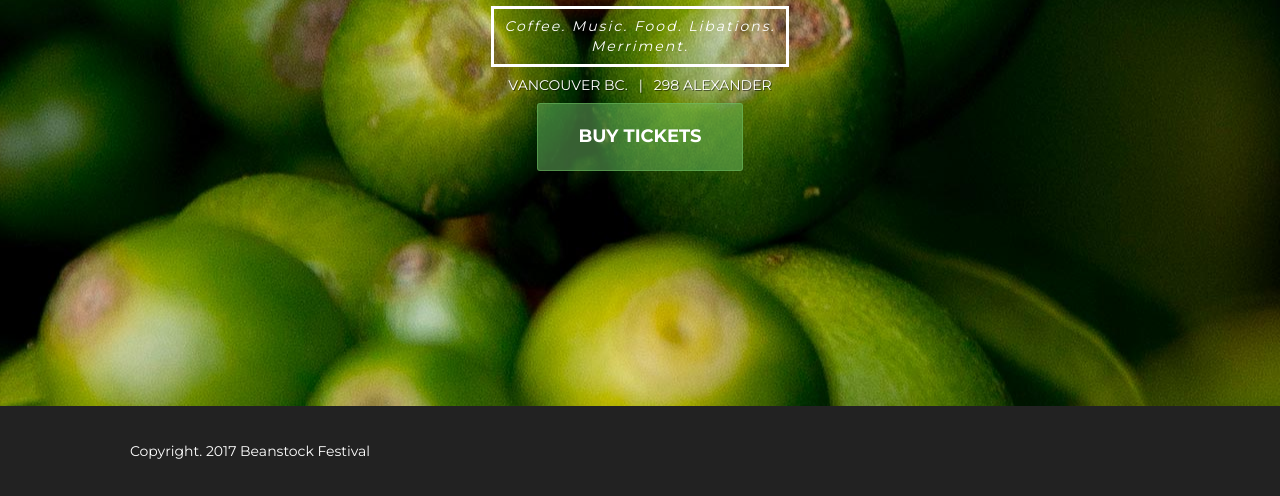
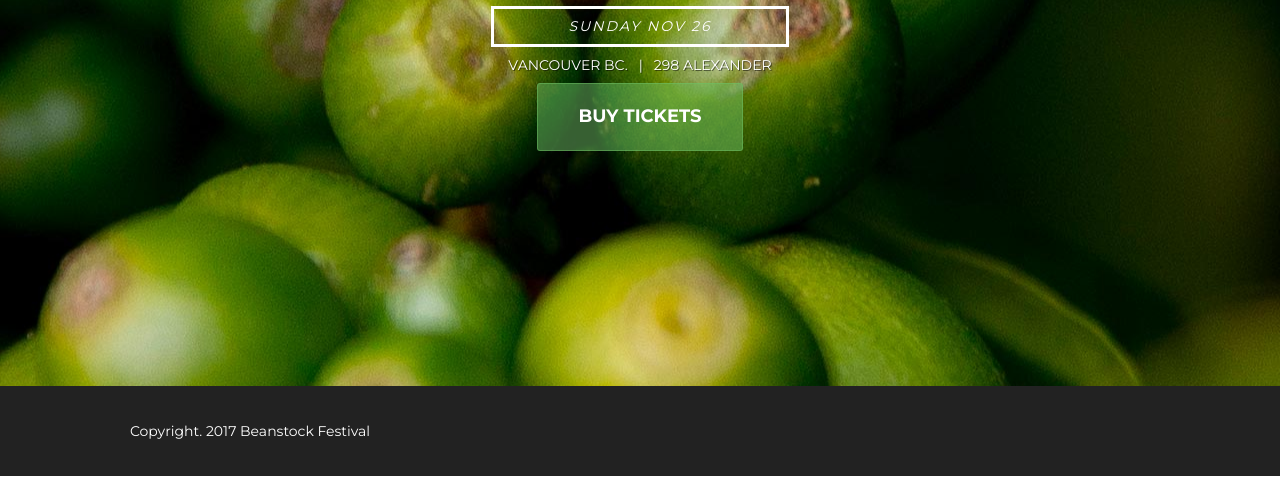
Before and after one commit to beanstock/beanstock-production, a plain HTML site: page index.html in a window 1280 px wide. Shown: the part 6565-7061 px from the top of the page. Drawn offline with nearby package versions, Linux system fonts and the light colour scheme.

Commit message:
Add date

```diff
--- a/index.html
+++ b/index.html
@@ -535,7 +535,7 @@ Entry-level tickets provide unlimited coffee samples, a commemorative mug and a
                   <img src="img/beanstock-no-text.png" class="beanstock-logo inverted"></img>
 
                   <div class="centeredText titleText" class="invert beanstock-logo"><b>BEANSTOCK COFFEE FESTIVAL</b></div>
-                  <div class="centeredText subTitleText box kerning"><i>Coffee. Music. Food. Libations. Merriment.</i></div>
+                  <div class="centeredText subTitleText box kerning"><i>SUNDAY NOV 26</i></div>
                   <div class="centeredText fineText kerning-g" href=""><a href="https://goo.gl/maps/f6NXDXri8Xs" style="text-decoration: none; font-weight: normal; color: #ffffff ;">VANCOUVER BC.  	&nbsp; |  	&nbsp; 298 ALEXANDER</a></div>
 
                     <a href="#services" id="btn-jnzn" class="page-scroll btn btn-xl btn-jnzn">Buy Tickets</a>
```
